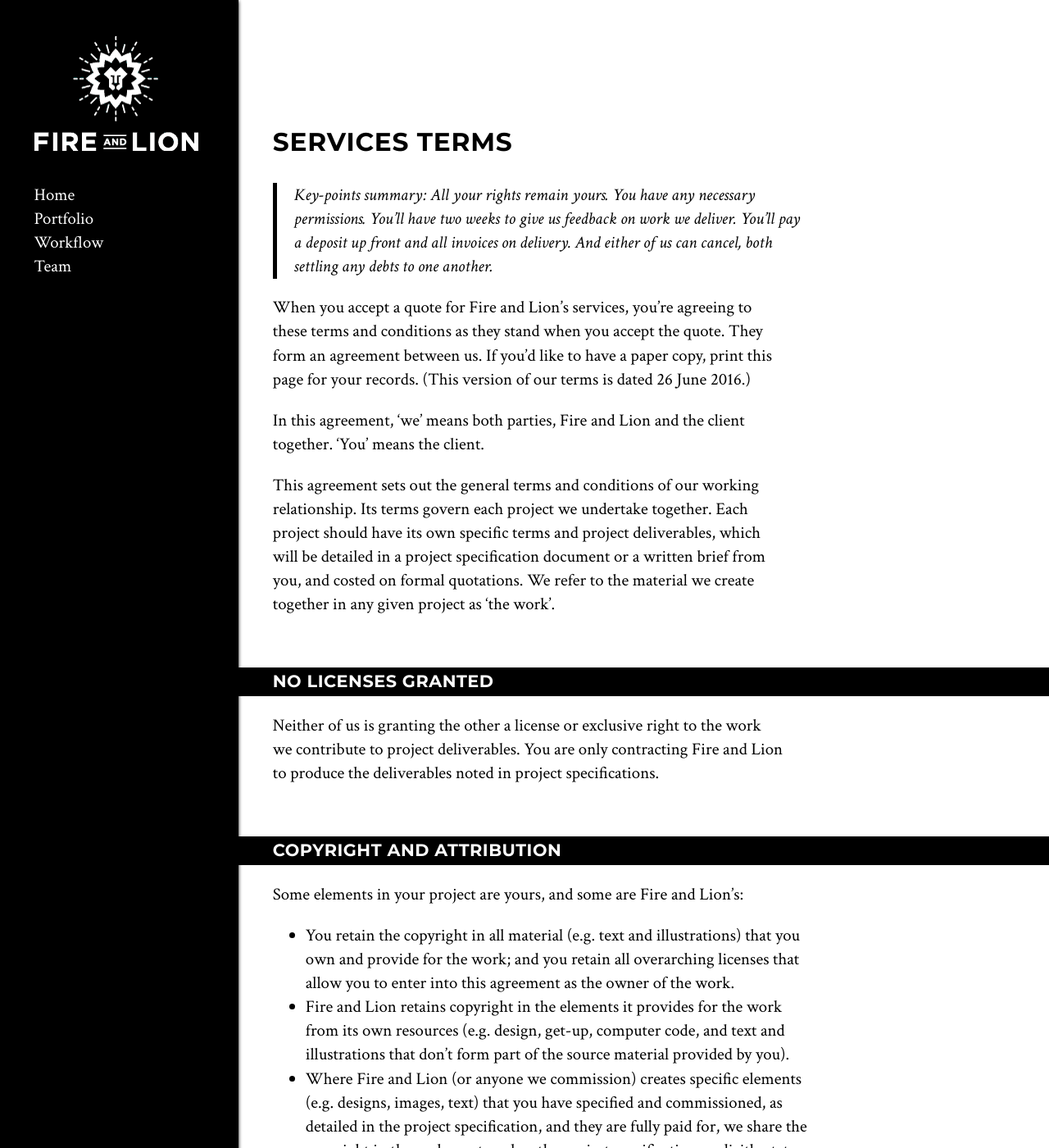
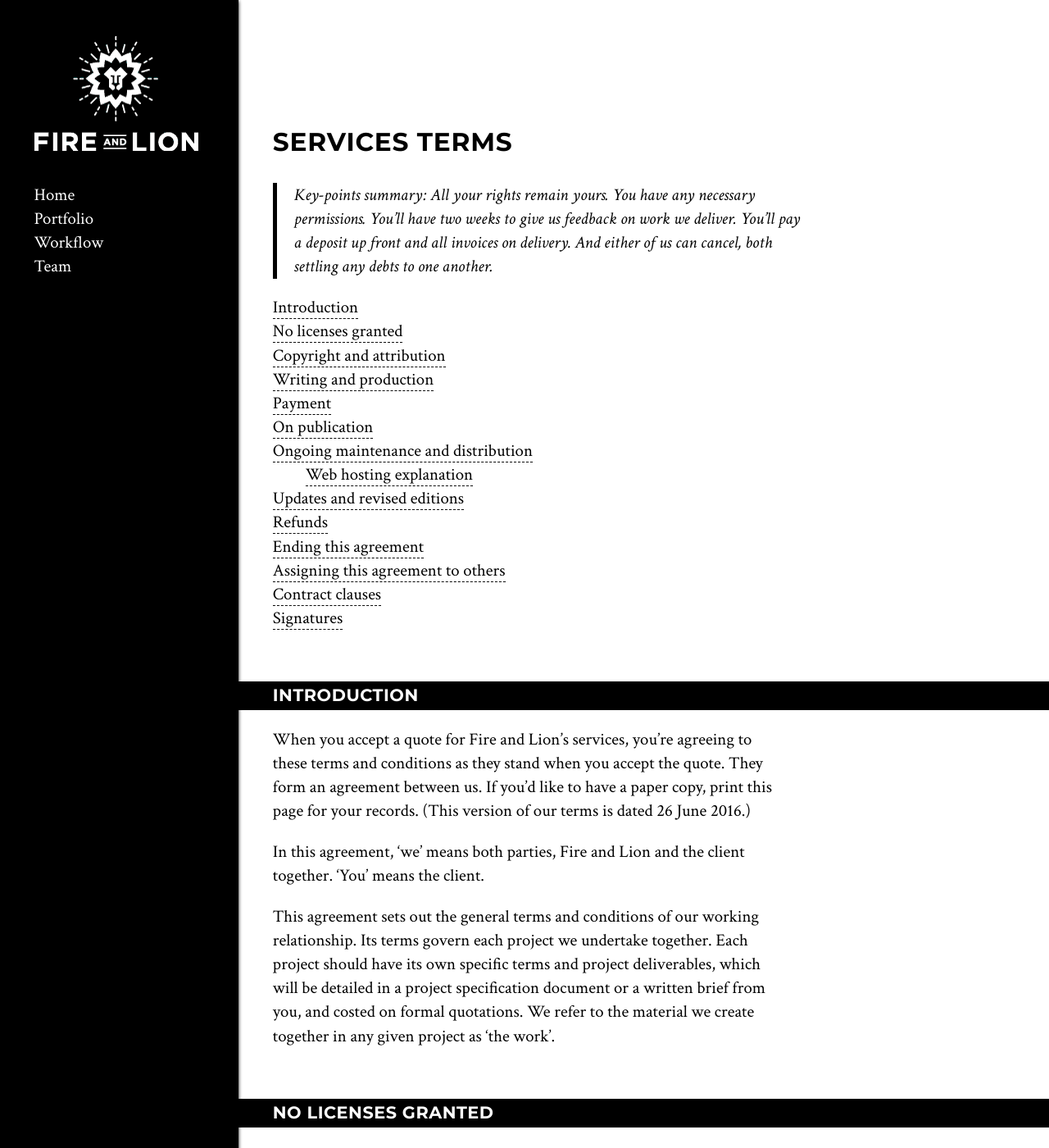
Before and after one commit to jenniferjacobs/fireandlion, a Jekyll site: the page built from terms.md, in a window 1280 px wide and 1400 px high. Shown: the whole window at 82% size. Built offline with Jekyll 4.4.1, drawn with Linux system fonts in a browser that asks for light colours.

Commit message:
Add TOC to terms page

```diff
--- a/css/screen.scss
+++ b/css/screen.scss
@@ -119,6 +119,9 @@ body {
 #markdown-toc, .page-toc {
 	list-style-type: none;
 	padding: 0;
+	li li {
+		list-style-type: none;
+	}
 }
 
 // Footer
--- a/terms.md
+++ b/terms.md
@@ -4,9 +4,15 @@ description: Fire and Lion's terms and conditions when we do production work for
 ---
 
 # Services terms
+{:.no_toc}
 
 > Key-points summary: All your rights remain yours. You have any necessary permissions. You'll have two weeks to give us feedback on work we deliver. You'll pay a deposit up front and all invoices on delivery. And either of us can cancel, both settling any debts to one another.
 {:.shout}
+
+* Contents list here
+{:toc}
+
+## Introduction
 
 When you accept a quote for Fire and Lion's services, you're agreeing to these terms and conditions as they stand when you accept the quote. They form an agreement between us. If you'd like to have a paper copy, print this page for your records. (This version of our terms is dated {{ site.time | date: '%-d %B %Y' }}.)
 
@@ -130,12 +136,14 @@ This agreement is subject to the laws of the Republic of South Africa.
 (For printed copies where necessary. These terms are also considered accepted by the client when Fire and Lion's quotes are accepted.)
 
 ### For Fire and Lion
+{:.no_toc}
 
 | Full name
 | Signature
 | Date
 
 ### For the client
+{:.no_toc}
 
 | Organisation
 | Address
```
